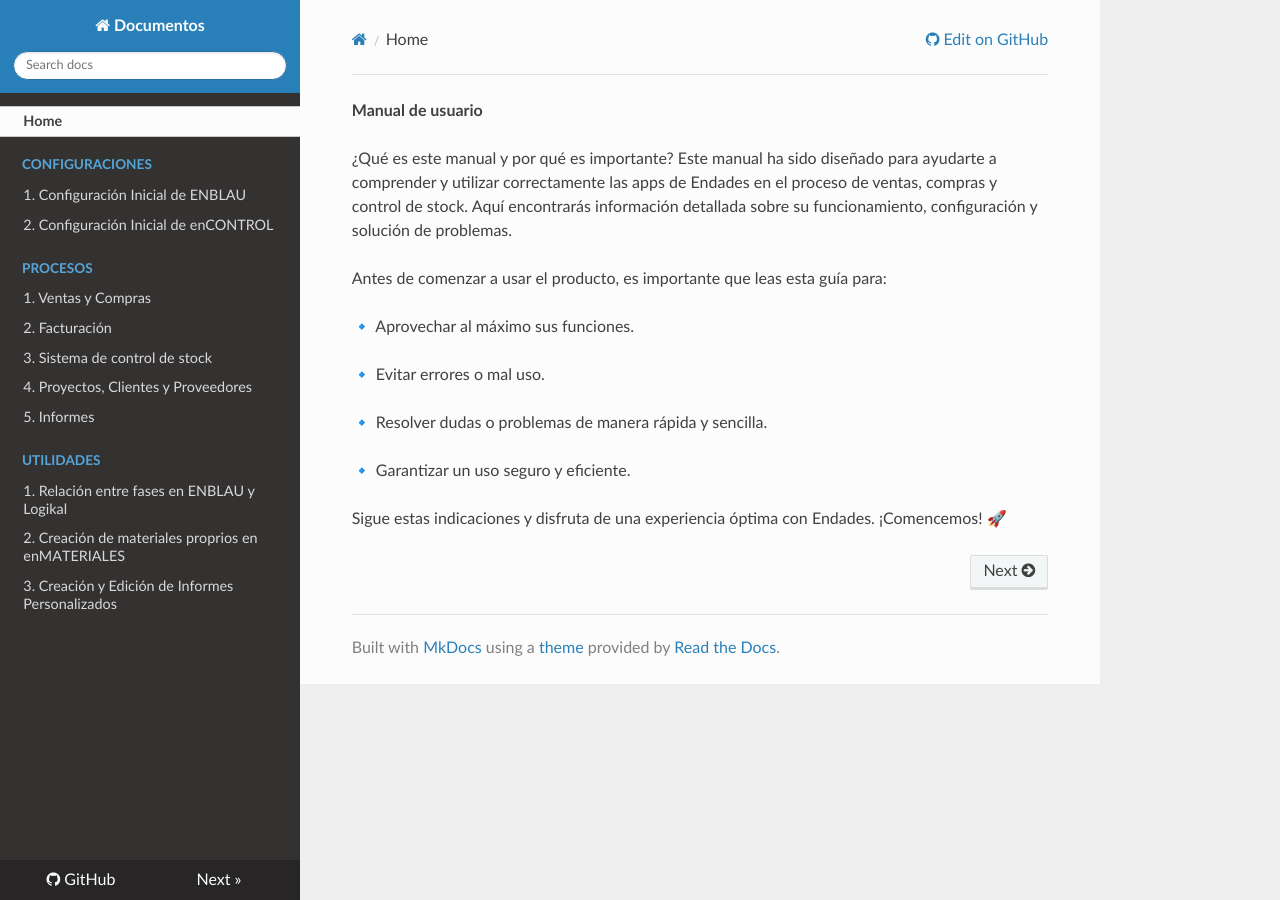
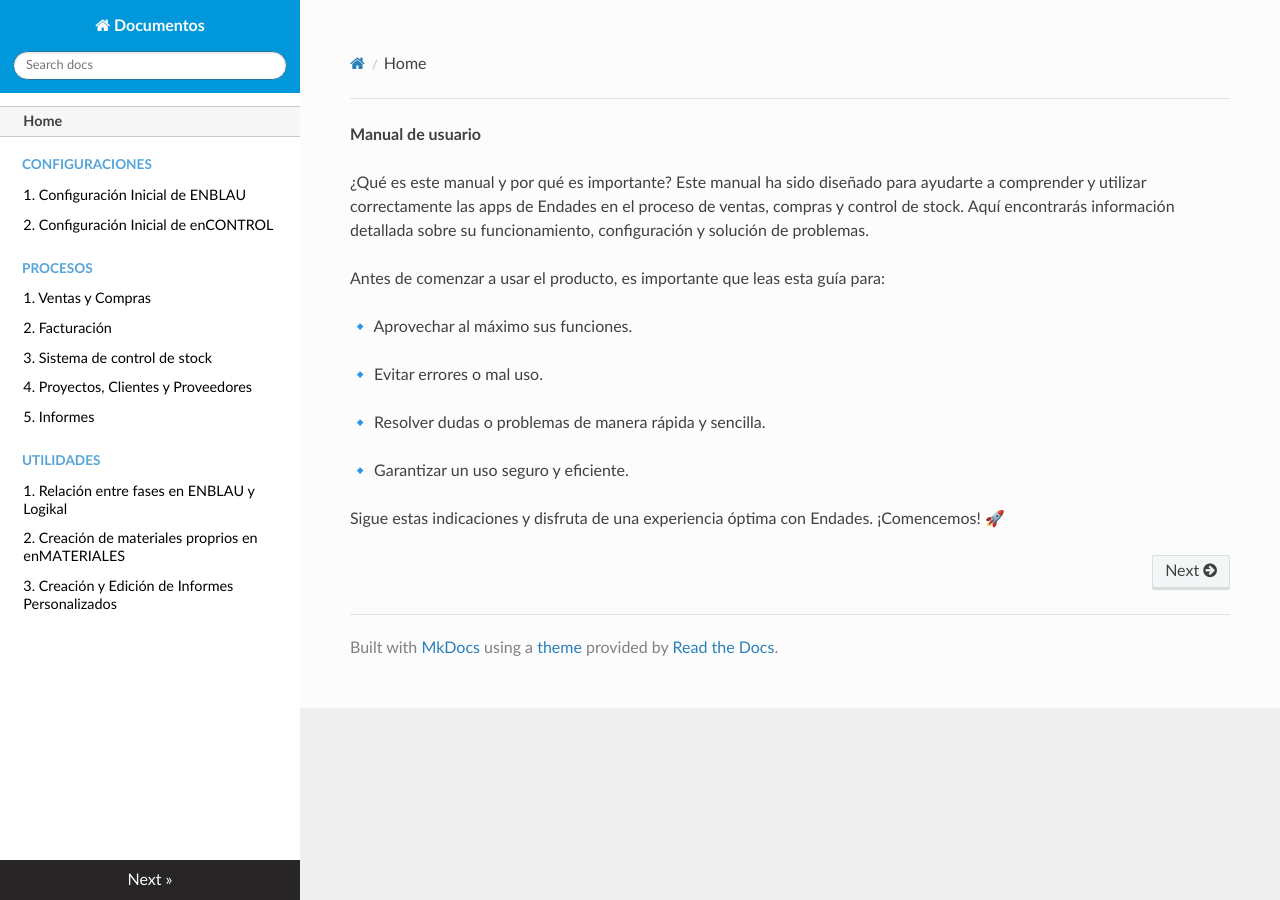
Before and after one commit to mvrodgers/manual-de-usuario, an MkDocs documentation site: the page built from docs/index.md, in a window 1280 px wide. Built offline with MkDocs 1.6.1, drawn with Linux system fonts in a browser that asks for light colours; nearby versions of some CDN libraries.

Commit message:
updated info

```diff
--- /dev/null
+++ b/docs/stylesheets/custom.css
@@ -0,0 +1,58 @@
+
+/* Mantener el color de la sección superior (Documentos y Search docs) */
+.wy-side-nav-search {
+    background-color: #0098da; /* Color original del tema readthedocs */
+}
+
+/* Cambiar el color de fondo de la cinta lateral */
+.wy-nav-side {
+    background-color: #FFFFFF; /* Cambia este valor al color que desees */
+}
+
+/* Cambiar el color del texto en la cinta lateral */
+.wy-menu-vertical a {
+    color: #000000; /* Cambia este valor al color que desees */
+}
+
+/* Cambiar el color de fondo de los elementos activos o al pasar el ratón */
+.wy-menu-vertical a:hover, .wy-menu-vertical li.current a {
+    background-color: #ffffffb9; /* Cambia este valor al color que desees */
+}
+
+/* Cambiar el color de las letras al pasar el ratón */
+.wy-menu-vertical li.toctree-l1 > a:hover,
+.wy-menu-vertical li.toctree-l2 > a:hover,
+.wy-menu-vertical li.toctree-l3 > a:hover {
+    color: #0098da;
+}
+
+
+/* Hacer que el contenido ocupe toda la pantalla */
+.wy-nav-content {
+    max-width: none !important;
+    margin: 0 auto;
+    padding: 50px;
+}
+
+
+
+/* Cambiar el color del botón "Next" en la barra lateral inferior (NO ESTA CAMBIANDO)*/
+.md-footer__inner a.md-footer__link {
+    background-color: #007acc !important; /* Color de fondo */
+    color: white !important; /* Color del texto */
+    padding: 10px 15px;
+    border-radius: 5px;
+}
+
+
+
+
+
+/* Ocultar el pie de página "Built with MkDocs..." */
+.rst-other-versions {
+    display: none;
+}
+
+.injected {
+    display: none;
+}
--- a/mkdocs.yml
+++ b/mkdocs.yml
@@ -2,7 +2,18 @@ site_name: Documentos
 
 theme:
   name: readthedocs
+  # logo: img/endades2.png
   highlightjs: true
 
 
-repo_url: https://github.com/mvrodgers/manual-de-usuario
+# Change font style
+extra_css:
+  - stylesheets/custom.css
+
+# Hide logos and copy rights
+extra:
+  hide:
+    github: true
+    edit_page: true
+
+copyright: " "
```
Also changed, not shown: docs/img/endades.png (added), docs/img/endades2.png (added).
